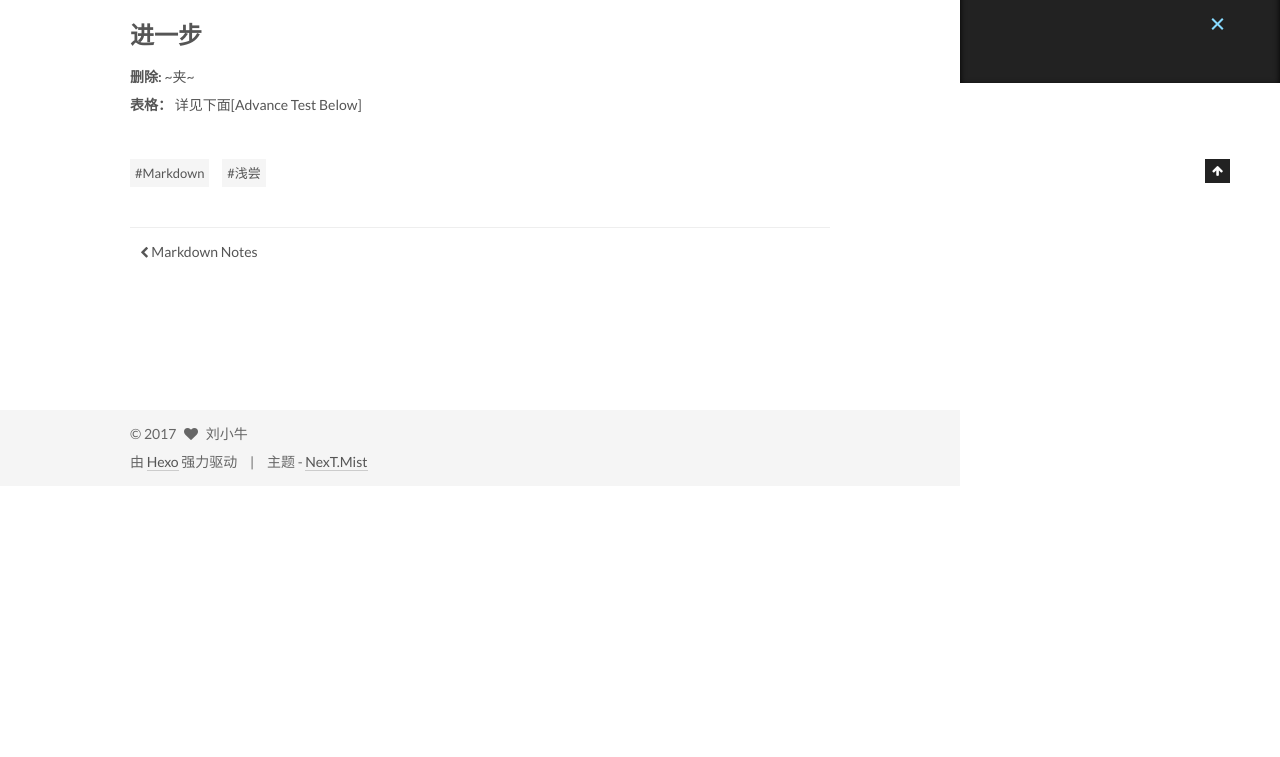
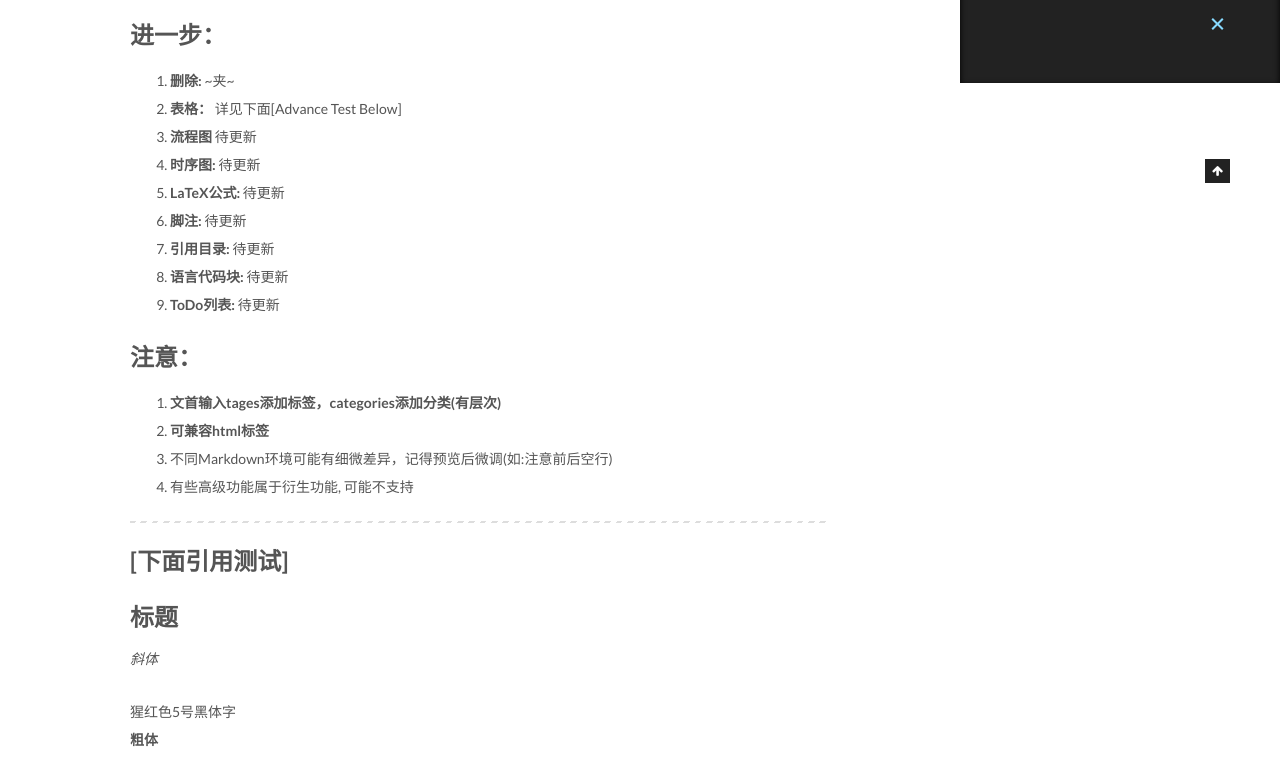
Before and after one commit to liuxiaoniu/liuxiaoniu.github.io, a plain HTML site: page 2017/01/10/Markdown1/index.html in a window 1280 px wide. Shown: the part 717-1474 px from the top of the page. Before the commit the page ends 1203 px from the top, so only its background shows below. Drawn offline with Linux system fonts and the light colour scheme.

Commit message:
Site updated: 2017-01-13 19:31:49

```diff
--- a/2017/01/10/Markdown1/index.html
+++ b/2017/01/10/Markdown1/index.html
@@ -100,7 +100,7 @@
 斜体 / 粗体: *夹起来 / ** 夹
 划分段落: 宽-空白行；窄–空白格后回车（块注释同样适用）
 块注释: &amp;gt;（5空格会框起来）（可嵌套">
-<meta property="og:updated_time" content="2017-01-13T10:43:00.123Z">
+<meta property="og:updated_time" content="2017-01-13T11:30:54.329Z">
 <meta name="twitter:card" content="summary">
 <meta name="twitter:title" content="学习“Markdown”标记语言">
 <meta name="twitter:description" content="This is a smart aticle about how to write in Markdown for this blog,just like CheatSheet for Mac(cope).
@@ -300,7 +300,26 @@
 <li><strong>水平线:</strong> —</li>
 <li><strong>转义:</strong> 用\来表示文本中的Markdown符号</li>
 </ol>
-<h1 id="进一步"><a href="#进一步" class="headerlink" title="进一步"></a>进一步</h1><p><strong>删除:</strong> ~夹~<br><strong>表格：</strong> 详见下面[Advance Test Below]</p>
+<h1 id="进一步："><a href="#进一步：" class="headerlink" title="进一步："></a>进一步：</h1><ol>
+<li><strong>删除:</strong> ~夹~</li>
+<li><strong>表格：</strong> 详见下面[Advance Test Below]</li>
+<li><strong>流程图</strong> 待更新</li>
+<li><strong>时序图:</strong> 待更新</li>
+<li><strong>LaTeX公式:</strong> 待更新</li>
+<li><strong>脚注:</strong> 待更新</li>
+<li><strong>引用目录:</strong> 待更新</li>
+<li><strong>语言代码块:</strong> 待更新</li>
+<li><strong>ToDo列表:</strong> 待更新</li>
+</ol>
+<h1 id="注意："><a href="#注意：" class="headerlink" title="注意："></a>注意：</h1><ol>
+<li><strong>文首输入tages添加标签，categories添加分类(有层次)</strong></li>
+<li><strong>可兼容html标签</strong></li>
+<li>不同Markdown环境可能有细微差异，记得预览后微调(如:注意前后空行)</li>
+<li>有些高级功能属于衍生功能, 可能不支持</li>
+</ol>
+<hr>
+<h1 id="下面引用测试"><a href="#下面引用测试" class="headerlink" title="[下面引用测试]"></a>[下面引用测试]</h1><h1 id="标题"><a href="#标题" class="headerlink" title="标题"></a>标题</h1><p><em>斜体</em></p>
+<p><front color="#DC143C" size="5" face="黑体"> 猩红色5号黑体字</front><br><strong>粗体</strong></p>
 
 
     </div>
@@ -446,7 +465,7 @@
 
 
 
-              <div class="post-toc-content"><ol class="nav"><li class="nav-item nav-level-1"><a class="nav-link" href="#入门指南"><span class="nav-number">1.</span> <span class="nav-text">入门指南</span></a></li><li class="nav-item nav-level-1"><a class="nav-link" href="#进一步"><span class="nav-number">2.</span> <span class="nav-text">进一步</span></a></li></ol></div>
+              <div class="post-toc-content"><ol class="nav"><li class="nav-item nav-level-1"><a class="nav-link" href="#入门指南"><span class="nav-number">1.</span> <span class="nav-text">入门指南</span></a></li><li class="nav-item nav-level-1"><a class="nav-link" href="#进一步："><span class="nav-number">2.</span> <span class="nav-text">进一步：</span></a></li><li class="nav-item nav-level-1"><a class="nav-link" href="#注意："><span class="nav-number">3.</span> <span class="nav-text">注意：</span></a></li><li class="nav-item nav-level-1"><a class="nav-link" href="#下面引用测试"><span class="nav-number">4.</span> <span class="nav-text">[下面引用测试]</span></a></li><li class="nav-item nav-level-1"><a class="nav-link" href="#标题"><span class="nav-number">5.</span> <span class="nav-text">标题</span></a></li></ol></div>
 
           </div>
         </section>
--- a/css/main.css
+++ b/css/main.css
@@ -1548,7 +1548,7 @@ pre .javascript .function {
   width: 4px;
   height: 4px;
   border-radius: 50%;
-  background: #a375d1;
+  background: #ebd085;
 }
 .links-of-blogroll {
   font-size: 13px;
```
Also changed, not shown: 2017/01/10/Markdown Notes/index.html (+1 -1 lines), index.html (+21 -2 lines).
